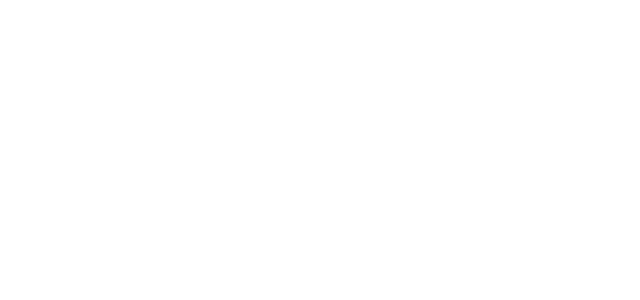
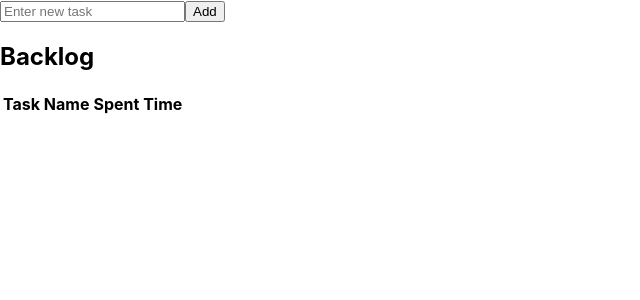
Before and after one commit to dmytrochupryna1/to-do, a React (Create React App) app: page / in a window 1280 px wide. Shown: the top 300 px of the page, without its empty margins (0-640 px from the left). Built offline with nearby package versions, Linux system fonts and the light colour scheme.

Commit message:
created NewTask, Backlog components

```diff
--- a/src/App.js
+++ b/src/App.js
@@ -1,7 +1,81 @@
-function App() {
+import React, {useState} from 'react';
+
+const NewTask = ({handleChange, addTask }) => {
   return (
     <>
+    <input
+      type="text"
+      placeholder="Enter new task"
+      onChange={handleChange}
+    />
+    <button
+      onClick={addTask}
+    >Add</button>
+    </>
+  );
+}
 
+const Backlog = ({ backlog }) => {
+
+  const handleButtonClick = (task) => {
+    console.log(`Clicked on ${task}`)
+  }
+
+  return (
+    <div>
+      <h2>Backlog</h2>
+      <table>
+        <thead>
+          <tr>
+            <th>Task Name</th>
+            <th>Spent Time</th>
+          </tr>
+        </thead>
+        <tbody>
+          {backlog.map((task, index) => (
+            <tr key={index}>
+              <td>
+              <button onClick={() => handleButtonClick(task)}>{task}</button>
+                </td>
+              <td></td>
+            </tr>
+          ))}
+        </tbody>
+      </table>
+    </div>
+  );
+};
+
+
+
+
+
+
+function App() {
+
+  // VARIABLES
+  // ------------------------------------------
+  const [newTask, setNewTask] = useState('');
+  const [backlog, setBacklog] = useState([]);
+
+
+  // FUNCTIONS
+  // ------------------------------------------
+  const handleChange = (event) => {
+    setNewTask(event.target.value);
+  }
+
+  const addTask = () => {
+    if (newTask.trim() !== '') {
+      setBacklog([...backlog, newTask]);
+      setNewTask('');
+    }
+  }
+
+  return (
+    <>
+    <NewTask handleChange={handleChange} addTask={addTask}/>
+    <Backlog backlog={backlog}/>
     </>
   );
 }
```
